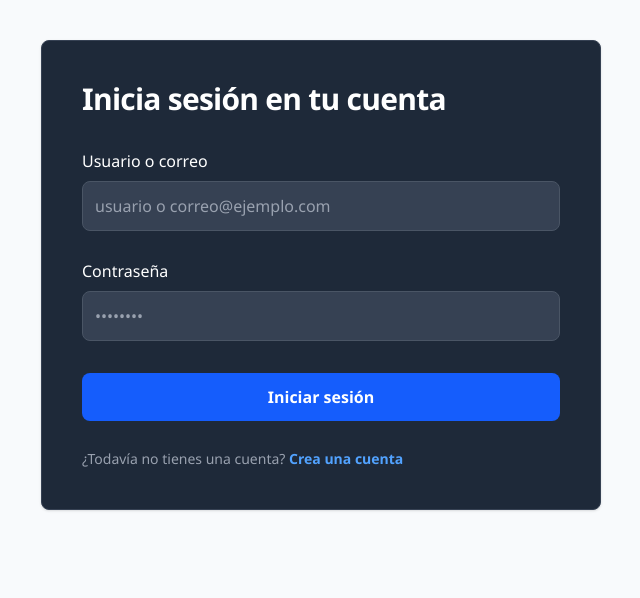
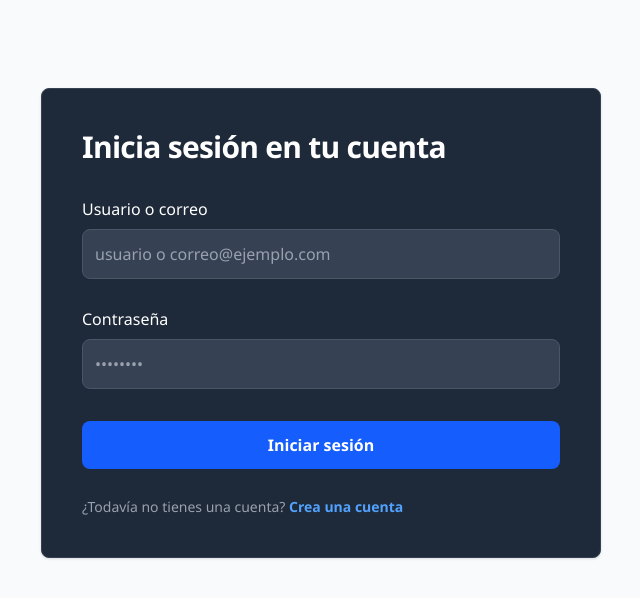
Before and after one commit to David168247/Bluecore-technicaltest-frontend, an Angular app: page /login in a window 1280 px wide. Shown: the top 598 px of the page, without its empty margins (319-959 px from the left). Built offline with nearby package versions, Linux system fonts and the light colour scheme.

Commit message:
feat: agregar navegación privada sin marca logout y aviso de expiración

```diff
--- a/src/app/app.html
+++ b/src/app/app.html
@@ -1 +1,19 @@
-<main><router-outlet /></main>
+<div class="flex min-h-dvh flex-col" [class.bg-gray-900]="!auth.authenticated()">
+  <a href="#main-content" class="sr-only z-50 rounded-lg bg-blue-700 px-4 py-3 text-white focus:not-sr-only focus:fixed focus:left-4 focus:top-4">Ir al contenido</a>
+  @if (auth.authenticated()) {
+  <header class="border-b border-slate-200 bg-white">
+    <nav aria-label="Navegación principal" class="mx-auto flex max-w-7xl flex-wrap items-center gap-4 px-4 py-4 text-sm sm:gap-6 sm:px-6">
+      <a routerLink="/solicitudes" routerLinkActive="font-semibold" [routerLinkActiveOptions]="{ exact: true }" ariaCurrentWhenActive="page">Solicitudes</a>
+      <a routerLink="/solicitudes/nueva" routerLinkActive="font-semibold" ariaCurrentWhenActive="page">Nueva solicitud</a>
+      <span class="ml-auto hidden max-w-40 truncate text-slate-500 sm:inline">{{ auth.user()?.username }}</span>
+      <button class="btn btn-secondary ml-auto sm:ml-0" type="button" (click)="logout()">Salir</button>
+    </nav>
+  </header>
+  }
+  <main id="main-content" tabindex="-1" class="mx-auto flex w-full max-w-7xl flex-1 flex-col px-4 py-8 outline-none sm:px-6 lg:py-12">
+    <router-outlet />
+  </main>
+  @if (auth.authenticated()) {
+  <footer class="px-6 py-6 text-center text-xs text-slate-500">Gestión de solicitudes de crédito</footer>
+  }
+</div>
--- a/src/app/app.ts
+++ b/src/app/app.ts
@@ -1,4 +1,36 @@
-import { Component } from '@angular/core';
-import { RouterOutlet } from '@angular/router';
-@Component({ selector: 'app-root', imports: [RouterOutlet], templateUrl: './app.html' })
-export class App {}
+import { Component, effect, inject } from "@angular/core";
+import {
+  Router,
+  RouterLink,
+  RouterLinkActive,
+  RouterOutlet,
+} from "@angular/router";
+import { AuthService } from "./core/services/auth.service";
+
+@Component({
+  selector: "app-root",
+  imports: [RouterOutlet, RouterLink, RouterLinkActive],
+  templateUrl: "./app.html",
+})
+export class App {
+  readonly auth = inject(AuthService);
+  private router = inject(Router);
+
+  constructor() {
+    effect(() => {
+      if (
+        this.auth.sessionEnded() === "expired" &&
+        !this.auth.authenticated()
+      ) {
+        void this.router.navigate(["/login"], {
+          queryParams: { expired: "1" },
+        });
+      }
+    });
+  }
+
+  logout(): void {
+    this.auth.logout();
+    void this.router.navigate(["/login"]);
+  }
+}
```
